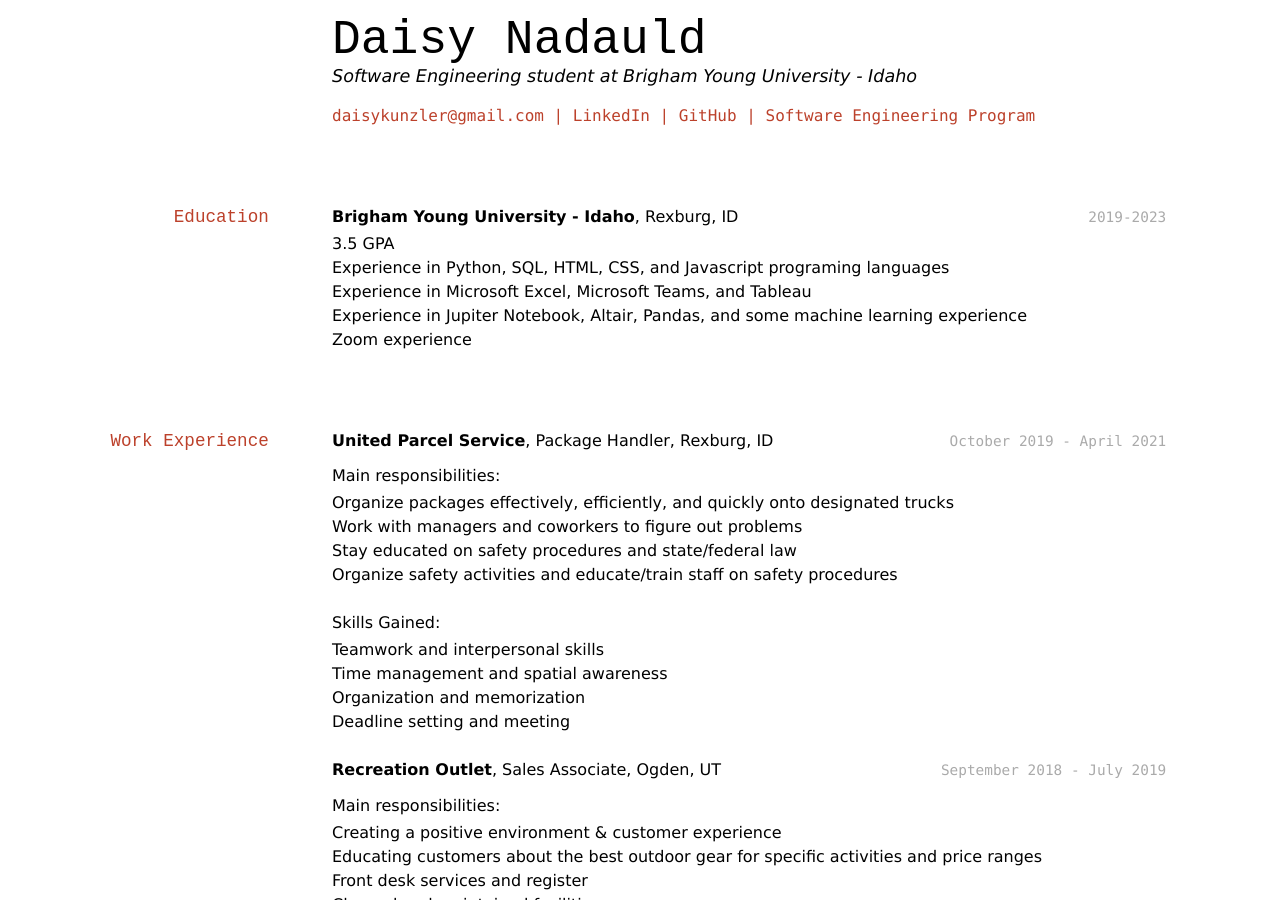
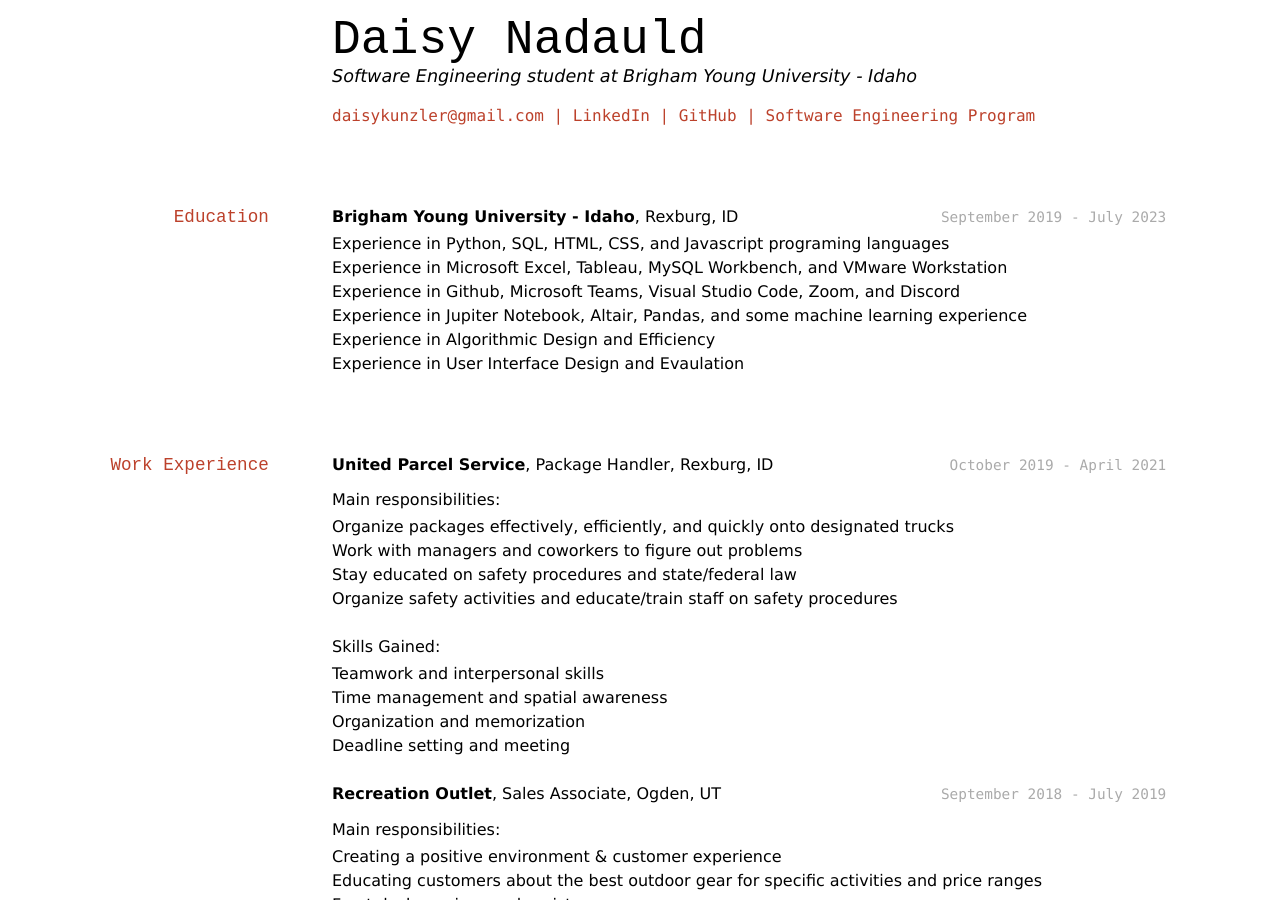
Before and after one commit to daisynadauld/nadauld_resume, a Jekyll site: the page built from docs/index.md, in a window 1280 px wide and 900 px high. Built offline with Jekyll 4.4.1, drawn with Linux system fonts in a browser that asks for light colours.

Commit message:
Update index.md
updated education

```diff
--- a/docs/index.md
+++ b/docs/index.md
@@ -16,14 +16,17 @@ Software Engineering student at Brigham Young University - Idaho
 
 ## Education
 
-`2019-2023`
+`September 2019 - July 2023`
 __Brigham Young University - Idaho__, Rexburg, ID
 
-- 3.5 GPA
-- Experience in Python, SQL, HTML, CSS, and Javascript  programing languages
-- Experience in Microsoft Excel, Microsoft Teams, and Tableau
+- Experience in Python, SQL, HTML, CSS, and Javascript programing languages
+- Experience in Microsoft Excel, Tableau, MySQL Workbench, and VMware Workstation
+- Experience in Github, Microsoft Teams, Visual Studio Code, Zoom, and Discord
 - Experience in Jupiter Notebook, Altair, Pandas, and some machine learning experience
-- Zoom experience
+- Experience in Algorithmic Design and Efficiency
+- Experience in User Interface Design and Evaulation
+
+
 
 ## Work Experience
 
```
